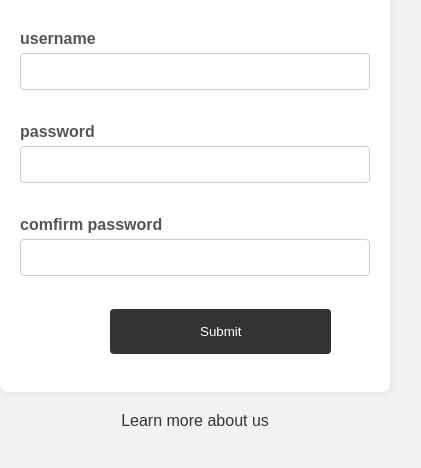
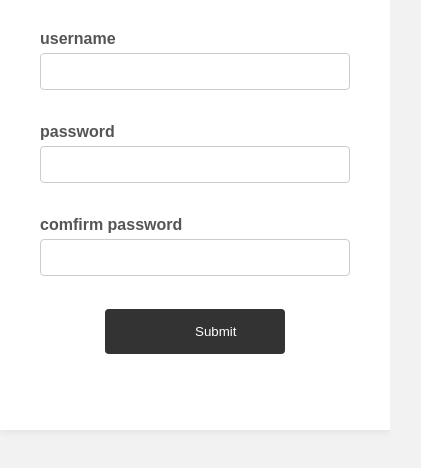
Before and after one commit to francistobi/sign-up-validation, a plain HTML site: page index.html in a window 390 px wide. Shown: the part 160-628 px from the top of the page, 421 px wide, since content can reach past the window. Drawn offline with Linux system fonts and the light colour scheme.

Commit message:
new commit

```diff
--- a/register.css
+++ b/register.css
@@ -76,3 +76,25 @@ a {
   color: red;
   font-size: 10px;
 }
+@media (max-width: 450px ) {
+  .form {
+  background-color: #ffffff;
+  max-width: 400px;
+  margin: 0px;
+  padding: 40px;
+  border-radius: 0px;
+}
+
+input[type="submit"] {
+   display: flex;
+   justify-content: center;
+   align-items: center;
+   margin: auto ;
+   max-width: 30%;
+   width: 50px;
+}
+a{
+  display: none;
+}
+
+}
```
